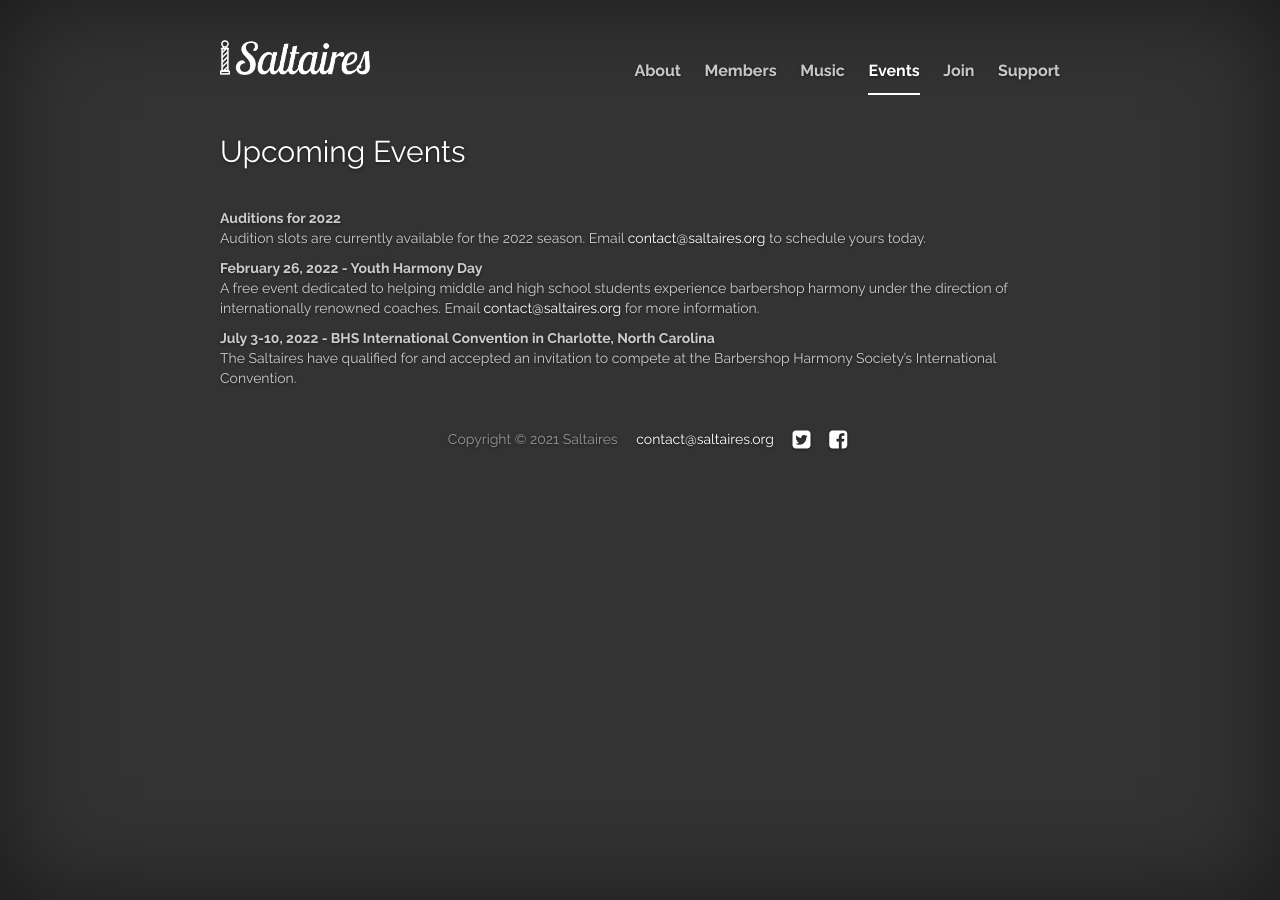
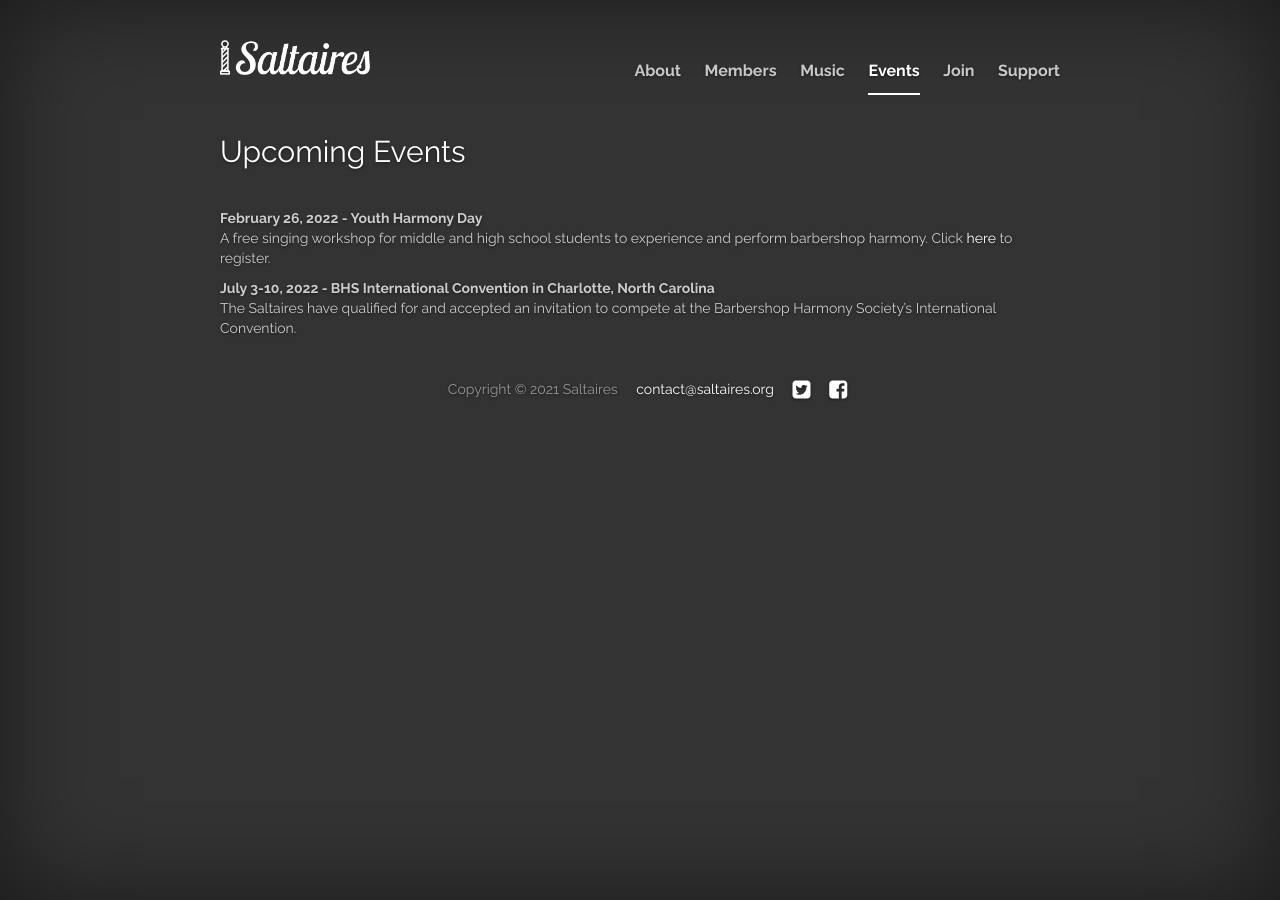
Before and after one commit to cayblood/saltaires, a Jekyll site: the page built from jekyll-site/events.md, in a window 1280 px wide. Built offline with Jekyll 4.4.1, drawn with Linux system fonts in a browser that asks for light colours; nearby versions of some CDN libraries; library files that are not in the unit come from our copies.

Commit message:
YHD update

```diff
--- a/jekyll-site/events.md
+++ b/jekyll-site/events.md
@@ -6,14 +6,10 @@ permalink: /events/
 
 <h2 class="top">Upcoming Events</h2>
 
-**Auditions for 2022**
-<br>
-Audition slots are currently available for the 2022 season. Email <a href="mailto: contact@saltaires.org">contact@saltaires.org</a> to schedule yours today.
-
 **February 26, 2022 - Youth Harmony Day**
 <br>
-A free event dedicated to helping middle and high school students experience barbershop harmony under the direction of internationally renowned coaches.
-Email <a href="mailto: contact@saltaires.org">contact@saltaires.org</a> for more information.
+A free singing workshop for middle and high school students to experience and perform barbershop harmony.
+Click <a href="https://forms.gle/GkwZoMdQP5vvPup56">here</a> to register.
 
 **July 3-10, 2022 -  BHS International Convention in Charlotte, North Carolina**
 <br>
```
Also changed, not shown: jekyll-site/index.html (+6 -7 lines), jekyll-site/members.md (+2 -2 lines).
